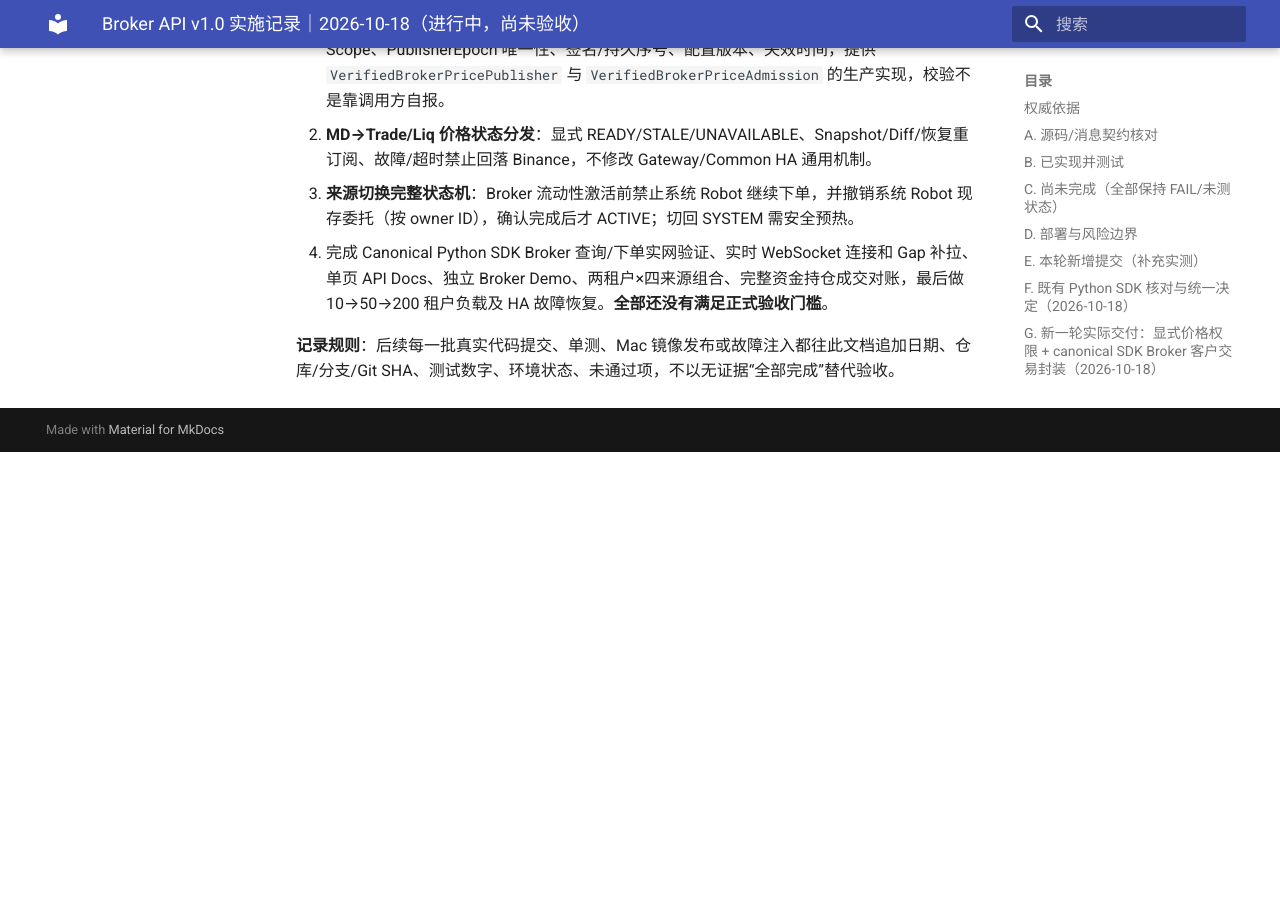
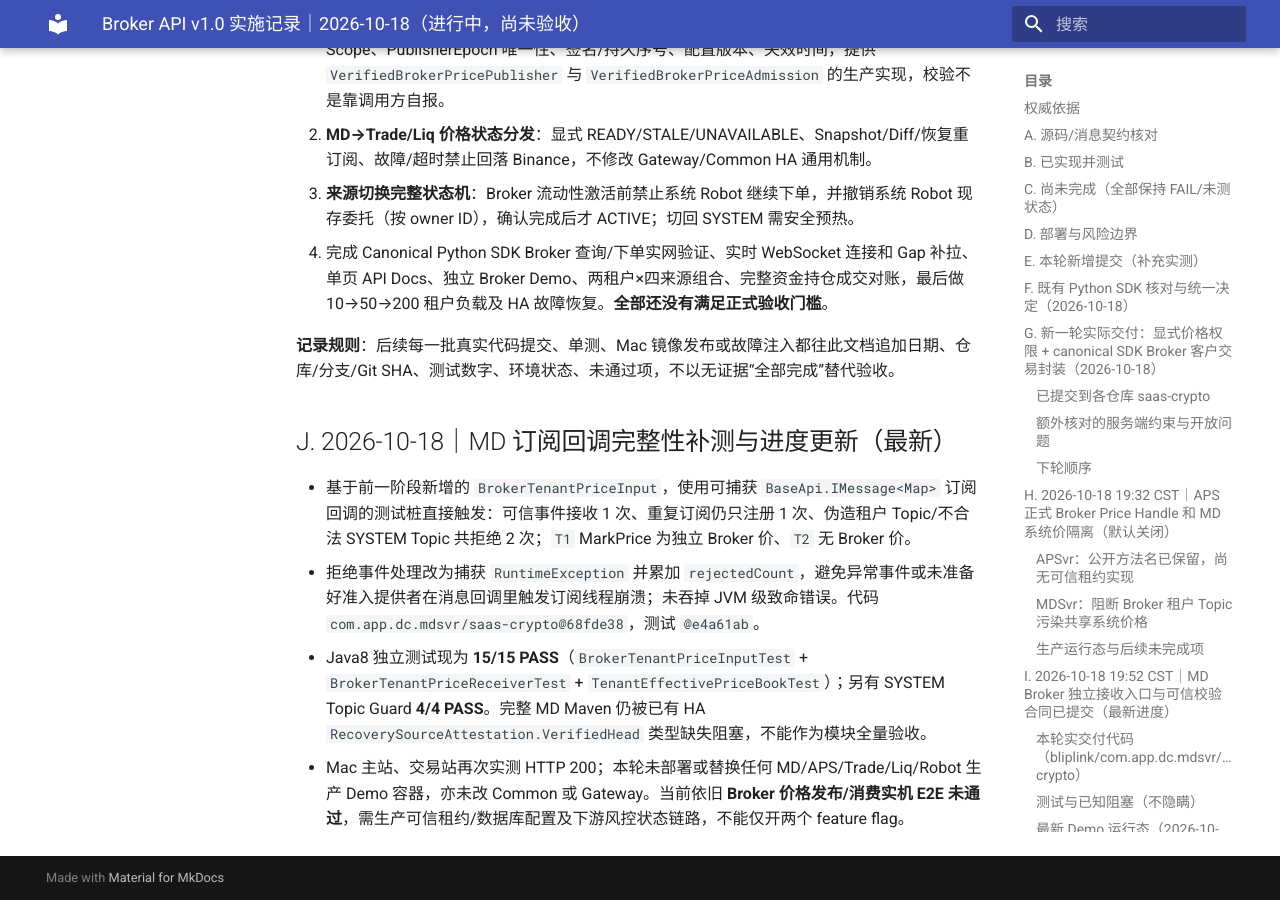
Before and after one commit to bliplink/dc-quant-deploy, an MkDocs documentation site: the page built from docs/BROKER_API_V1_IMPLEMENTATION_AUDIT_20261018.zh-CN.md, in a window 1280 px wide and 900 px high, scrolled down 8968 px. Built offline with MkDocs 1.6.1 and Material for MkDocs 9.7.7, drawn with Linux system fonts in a browser that asks for light colours; before the commit the page ends 9420 px from its top, so only the background shows below that.

Commit message:
docs(broker): checkpoint 15 passing MD ingress tests, callback isolation and remaining blocks [skip ci]

```diff
--- a/docs/BROKER_API_V1_IMPLEMENTATION_AUDIT_20261018.zh-CN.md
+++ b/docs/BROKER_API_V1_IMPLEMENTATION_AUDIT_20261018.zh-CN.md
@@ -150,3 +150,11 @@
 4. 完成 Canonical Python SDK Broker 查询/下单实网验证、实时 WebSocket 连接和 Gap 补拉、单页 API Docs、独立 Broker Demo、两租户×四来源组合、完整资金持仓成交对账，最后做 10→50→200 租户负载及 HA 故障恢复。**全部还没有满足正式验收门槛**。
 
 **记录规则**：后续每一批真实代码提交、单测、Mac 镜像发布或故障注入都往此文档追加日期、仓库/分支/Git SHA、测试数字、环境状态、未通过项，不以无证据“全部完成”替代验收。
+
+
+## J. 2026-10-18｜MD 订阅回调完整性补测与进度更新（最新）
+
+- 基于前一阶段新增的 `BrokerTenantPriceInput`，使用可捕获 `BaseApi.IMessage<Map>` 订阅回调的测试桩直接触发：可信事件接收 1 次、重复订阅仍只注册 1 次、伪造租户 Topic/不合法 SYSTEM Topic 共拒绝 2 次；`T1` MarkPrice 为独立 Broker 价、`T2` 无 Broker 价。
+- 拒绝事件处理改为捕获 `RuntimeException` 并累加 `rejectedCount`，避免异常事件或未准备好准入提供者在消息回调里触发订阅线程崩溃；未吞掉 JVM 级致命错误。代码 `com.app.dc.mdsvr/saas-crypto@68fde38`，测试 `@e4a61ab`。
+- Java8 独立测试现为 **15/15 PASS**（`BrokerTenantPriceInputTest` + `BrokerTenantPriceReceiverTest` + `TenantEffectivePriceBookTest`）；另有 SYSTEM Topic Guard **4/4 PASS**。完整 MD Maven 仍被已有 HA `RecoverySourceAttestation.VerifiedHead` 类型缺失阻塞，不能作为模块全量验收。
+- Mac 主站、交易站再次实测 HTTP 200；本轮未部署或替换任何 MD/APS/Trade/Liq/Robot 生产 Demo 容器，亦未改 Common 或 Gateway。当前依旧 **Broker 价格发布/消费实机 E2E 未通过**，需生产可信租约/数据库配置及下游风控状态链路，不能仅开两个 feature flag。
```
